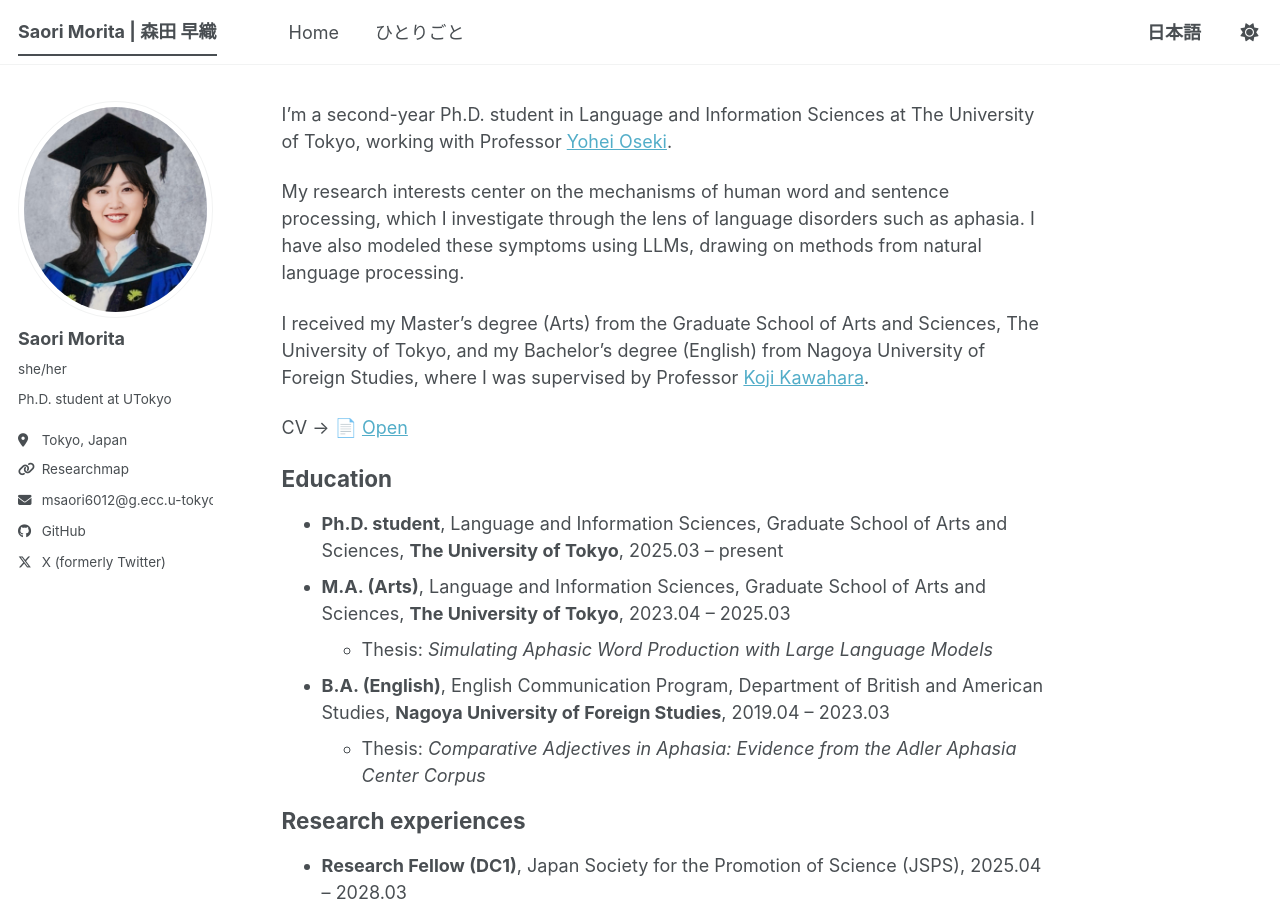
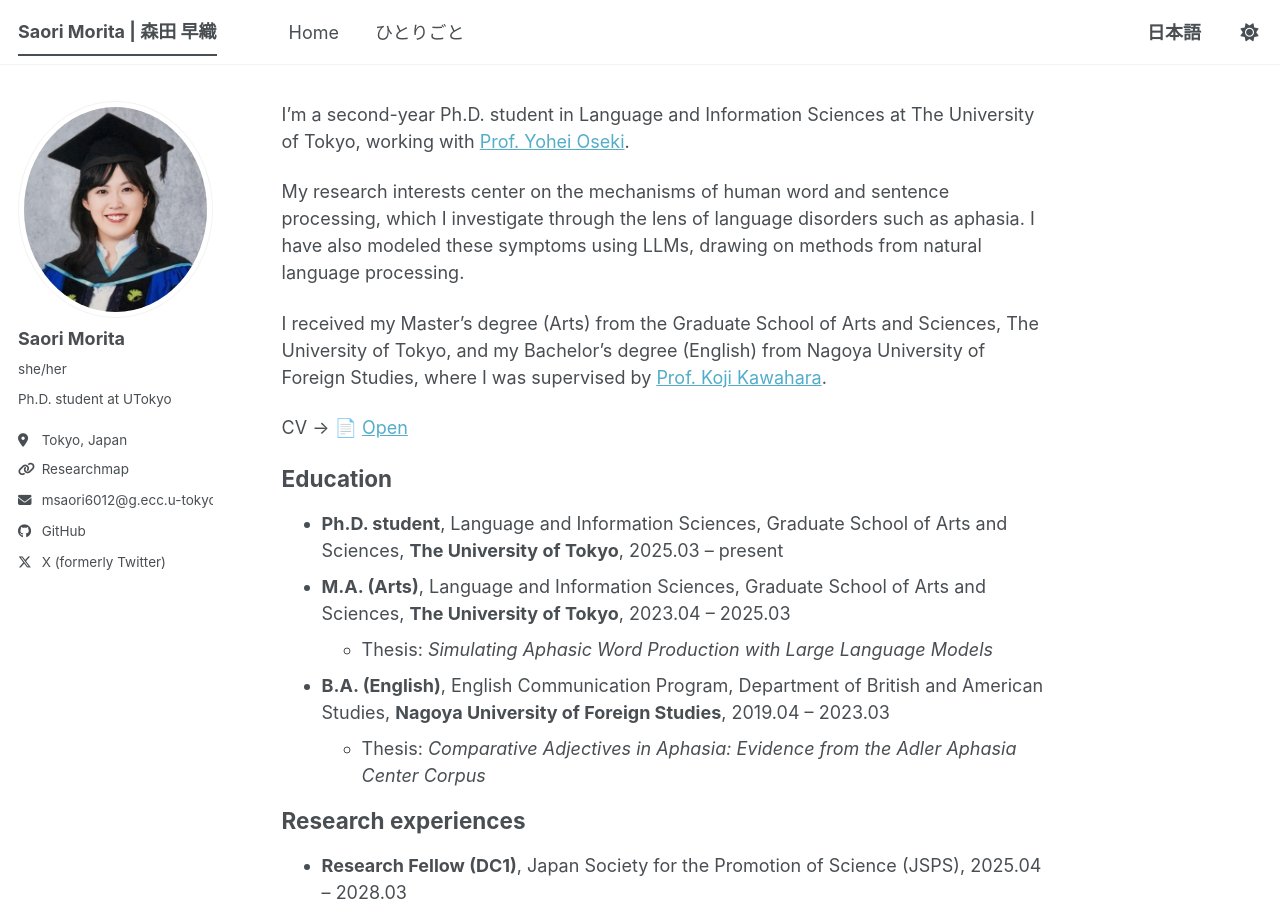
Before and after one commit to sao-m1023lily/sao-m1023lily.github.io, a Jekyll site: the page built from _pages/about.md, in a window 1280 px wide and 900 px high. Built offline with Jekyll 4.4.1, drawn with Linux system fonts in a browser that asks for light colours; a script bundle is joined from its source files by our own code; library files that are not in the unit come from our copies.

Commit message:
Update about.md

```diff
--- a/_pages/about.md
+++ b/_pages/about.md
@@ -10,11 +10,11 @@ redirect_from:
 
 <div class="lang-en" markdown="1">
 
-I'm a second-year Ph.D. student in Language and Information Sciences at The University of Tokyo, working with Professor [Yohei Oseki](https://phiz.c.u-tokyo.ac.jp/~oseki/en/index.html).
+I'm a second-year Ph.D. student in Language and Information Sciences at The University of Tokyo, working with [Prof. Yohei Oseki](https://phiz.c.u-tokyo.ac.jp/~oseki/en/index.html).
 
 My research interests center on the mechanisms of human word and sentence processing, which I investigate through the lens of language disorders such as aphasia. I have also modeled these symptoms using LLMs, drawing on methods from natural language processing.
 
-I received my Master's degree (Arts) from the Graduate School of Arts and Sciences, The University of Tokyo, and my Bachelor's degree (English) from Nagoya University of Foreign Studies, where I was supervised by Professor [Koji Kawahara](https://researchmap.jp/kjk).
+I received my Master's degree (Arts) from the Graduate School of Arts and Sciences, The University of Tokyo, and my Bachelor's degree (English) from Nagoya University of Foreign Studies, where I was supervised by [Prof. Koji Kawahara](https://researchmap.jp/kjk).
 
 CV → 📄 [Open]({{ base_path }}/files/saorimorita_CV.pdf)
 
```
